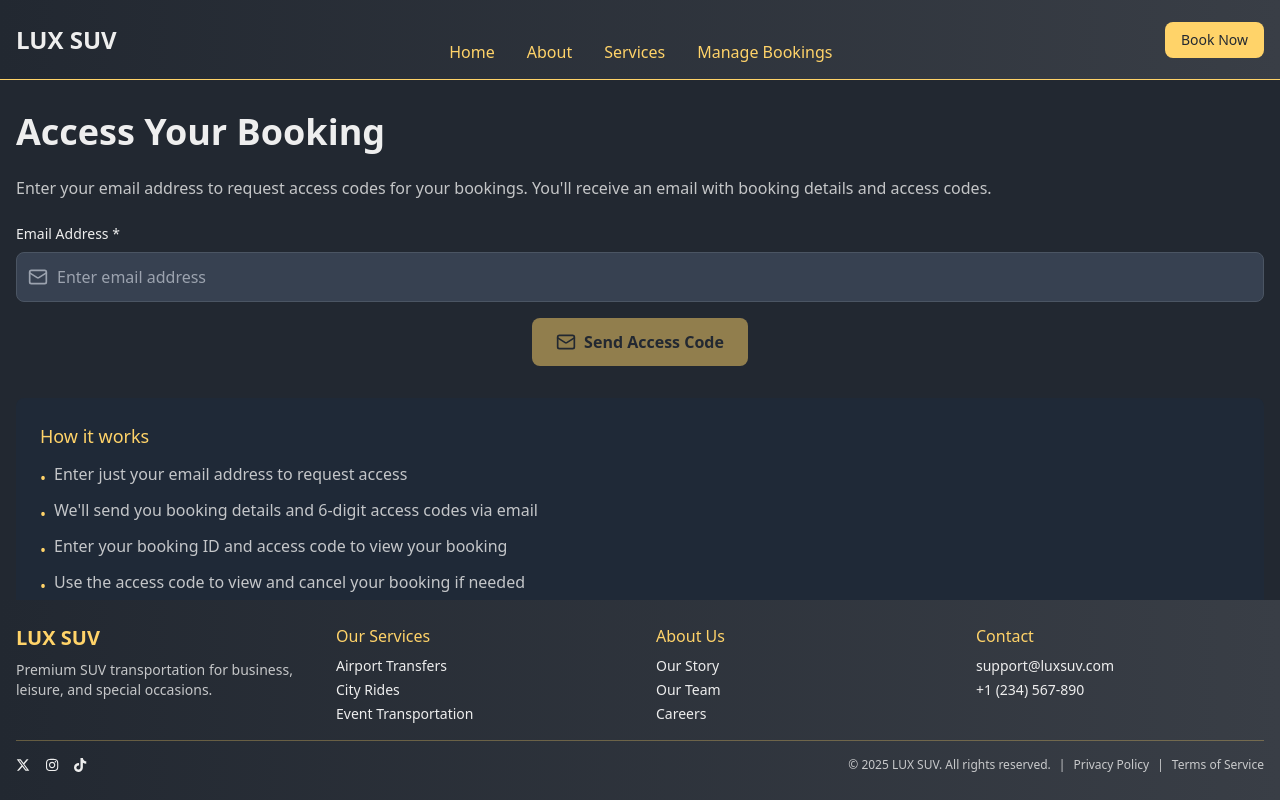
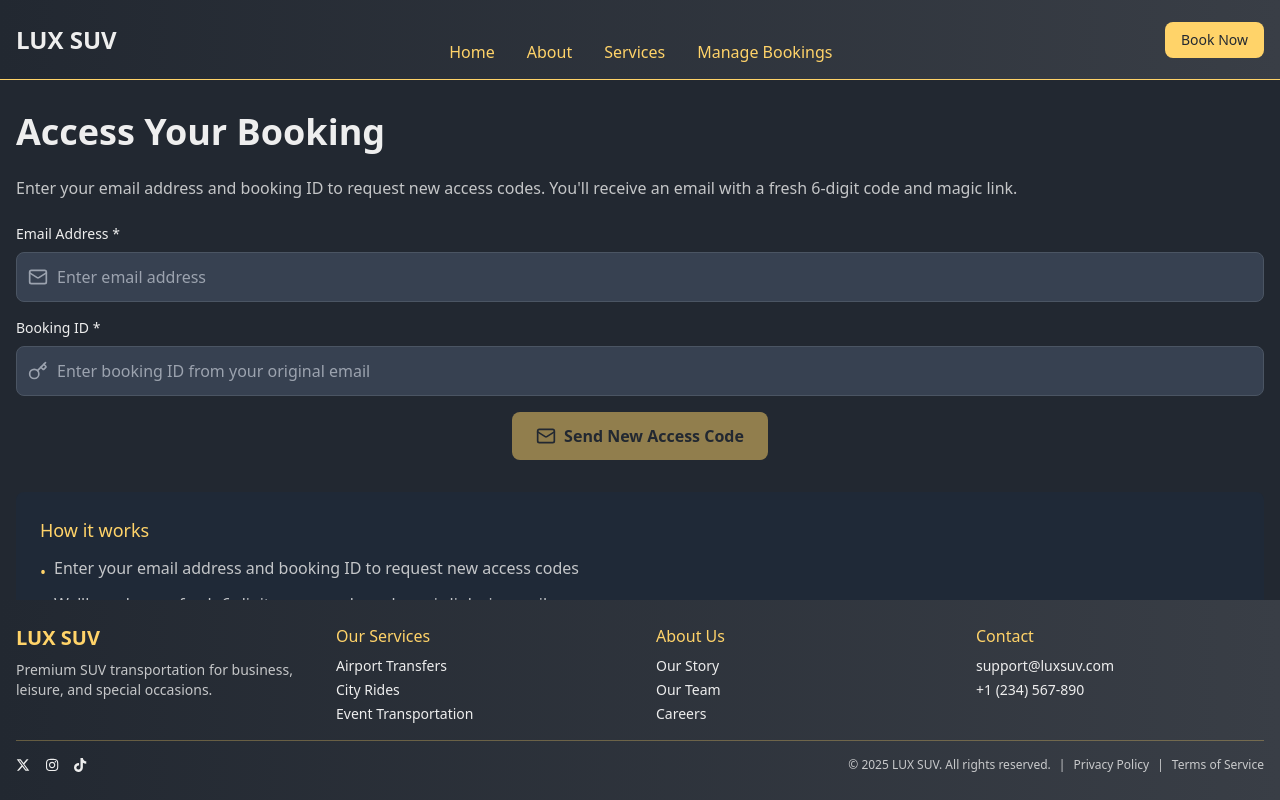
Before and after one commit to diagnosis/luxsuv-react, a React (Vite) app: page /manage-bookings in a window 1280 px wide. Built offline with nearby package versions, Linux system fonts and the light colour scheme; no server answers.

Commit message:
Fix Access Request API Call

```diff
--- a/src/api/bookingApi.js
+++ b/src/api/bookingApi.js
@@ -45,10 +45,11 @@ export const bookingApi = {
 
   // Request access tokens for an existing booking
   requestAccess: async (email) => {
-    console.log('🔑 Requesting Access:', { email });
+    console.log('🔑 Requesting Access:', { email, bookingId });
 
     const requestBody = {
-      email: email
+      email: email,
+      booking_id: bookingId
     };
 
     const url = buildUrl(API_CONFIG.ENDPOINTS.BOOKING.ACCESS_REQUEST);
--- a/src/hooks/useBooking.js
+++ b/src/hooks/useBooking.js
@@ -20,9 +20,9 @@ export const useCreateGuestBooking = () => {
 // Hook for requesting access tokens
 export const useRequestAccess = () => {
   return useMutation({
-    mutationFn: ({ email }) => {
-      console.log('🔑 useRequestAccess:', { email });
-      return bookingApi.requestAccess(email);
+    mutationFn: ({ email, bookingId }) => {
+      console.log('🔑 useRequestAccess:', { email, bookingId });
+      return bookingApi.requestAccess(email, bookingId);
     },
     onSuccess: (data) => {
       console.log('Access request successful:', data);
--- a/src/routes/manage-bookings.lazy.jsx
+++ b/src/routes/manage-bookings.lazy.jsx
@@ -18,7 +18,7 @@ function ManageBookings() {
   const [email, setEmail] = useState('');
   const [bookingId, setBookingId] = useState('');
   const [accessCode, setAccessCode] = useState('');
-  const [viewMode, setViewMode] = useState('access'); // 'access', 'verify', or 'view'
+  const [viewMode, setViewMode] = useState('request'); // 'request', 'verify', or 'view'
   const [currentBooking, setCurrentBooking] = useState(null);
   const [guestToken, setGuestToken] = useState(null);
 
@@ -53,9 +53,15 @@ function ManageBookings() {
       return;
     }
 
+    if (!bookingId.trim()) {
+      alert('Please enter your booking ID');
+      return;
+    }
+
     try {
       const result = await requestAccessMutation.mutateAsync({
-        email: email.trim()
+        email: email.trim(),
+        bookingId: bookingId.trim()
       });
 
       setViewMode('verify');
@@ -106,7 +112,7 @@ function ManageBookings() {
     setAccessCode('');
     setCurrentBooking(null);
     setGuestToken(null);
-    setViewMode('access');
+    setViewMode('request');
   };
 
   const renderMagicLinkNotice = () => {
@@ -138,10 +144,10 @@ function ManageBookings() {
         {renderMagicLinkNotice()}
 
         {/* Access Request Form */}
-        {viewMode === 'access' && (
+        {viewMode === 'request' && (
           <>
             <p className="text-light/80 mb-6">
-              Enter your email address to request access codes for your bookings. You'll receive an email with booking details and access codes.
+              Enter your email address and booking ID to request new access codes. You'll receive an email with a fresh 6-digit code and magic link.
             </p>
 
             <form onSubmit={handleRequestAccess} className="mb-6 space-y-4">
@@ -162,14 +168,31 @@ function ManageBookings() {
                 </div>
               </div>
 
+              <div>
+                <label className="block text-sm font-medium text-light mb-2">
+                  Booking ID *
+                </label>
+                <div className="relative">
+                  <Key className="absolute left-3 top-1/2 transform -translate-y-1/2 text-gray-400 w-5 h-5" />
+                  <input
+                    type="text"
+                    value={bookingId}
+                    onChange={(e) => setBookingId(e.target.value)}
+                    placeholder="Enter booking ID from your original email"
+                    className="w-full pl-10 pr-4 py-3 bg-gray-700 text-light border border-gray-600 rounded-lg focus:outline-none focus:ring-2 focus:ring-yellow transition-colors"
+                    required
+                  />
+                </div>
+              </div>
+
               <div className="flex justify-center">
                 <button
                   type="submit"
-                  disabled={requestAccessMutation.isPending || !email.trim()}
+                  disabled={requestAccessMutation.isPending || !email.trim() || !bookingId.trim()}
                   className="px-6 py-3 bg-yellow hover:bg-yellow/90 text-dark font-semibold rounded-lg transition-colors disabled:opacity-50 disabled:cursor-not-allowed flex items-center justify-center space-x-2"
                 >
                   <Mail className="w-5 h-5" />
-                  <span>{requestAccessMutation.isPending ? 'Sending...' : 'Send Access Code'}</span>
+                  <span>{requestAccessMutation.isPending ? 'Sending...' : 'Send New Access Code'}</span>
                 </button>
               </div>
             </form>
@@ -180,27 +203,10 @@ function ManageBookings() {
         {viewMode === 'verify' && (
           <>
             <p className="text-light/80 mb-6">
-              We've sent access details to {email}. Please enter your booking ID and the 6-digit access code below.
+              We've sent a fresh access code to {email}. Please enter the 6-digit code below to access your booking.
             </p>
 
             <form onSubmit={handleVerifyCode} className="mb-6 space-y-4">
-              <div>
-                <label className="block text-sm font-medium text-light mb-2">
-                  Booking ID *
-                </label>
-                <div className="relative">
-                  <Key className="absolute left-3 top-1/2 transform -translate-y-1/2 text-gray-400 w-5 h-5" />
-                  <input
-                    type="text"
-                    value={bookingId}
-                    onChange={(e) => setBookingId(e.target.value)}
-                    placeholder="Enter booking ID (from email)"
-                    className="w-full pl-10 pr-4 py-3 bg-gray-700 text-light border border-gray-600 rounded-lg focus:outline-none focus:ring-2 focus:ring-yellow transition-colors"
-                    required
-                  />
-                </div>
-              </div>
-
               <div>
                 <label className="block text-sm font-medium text-light mb-2">
                   6-Digit Access Code *
@@ -229,7 +235,7 @@ function ManageBookings() {
                 </button>
                 <button
                   type="submit"
-                  disabled={verifyCodeMutation.isPending || accessCode.length !== 6 || !bookingId.trim()}
+                  disabled={verifyCodeMutation.isPending || accessCode.length !== 6}
                   className="px-6 py-3 bg-yellow hover:bg-yellow/90 text-dark font-semibold rounded-lg transition-colors disabled:opacity-50 disabled:cursor-not-allowed flex items-center justify-center space-x-2"
                 >
                   <Eye className="w-5 h-5" />
@@ -291,21 +297,21 @@ function ManageBookings() {
         )}
 
         {/* Help Section - Show only on access screen */}
-        {viewMode === 'access' && (
+        {viewMode === 'request' && (
           <div className="mt-8 bg-gray-800 rounded-lg p-6">
             <h3 className="text-lg font-medium text-yellow mb-3">How it works</h3>
             <ul className="space-y-2 text-light/80">
               <li className="flex items-start space-x-2">
                 <span className="text-yellow mt-1">•</span>
-                <span>Enter just your email address to request access</span>
+                <span>Enter your email address and booking ID to request new access codes</span>
               </li>
               <li className="flex items-start space-x-2">
                 <span className="text-yellow mt-1">•</span>
-                <span>We'll send you booking details and 6-digit access codes via email</span>
+                <span>We'll send you a fresh 6-digit access code and magic link via email</span>
               </li>
               <li className="flex items-start space-x-2">
                 <span className="text-yellow mt-1">•</span>
-                <span>Enter your booking ID and access code to view your booking</span>
+                <span>Enter the 6-digit code to access your booking</span>
               </li>
               <li className="flex items-start space-x-2">
                 <span className="text-yellow mt-1">•</span>
```
